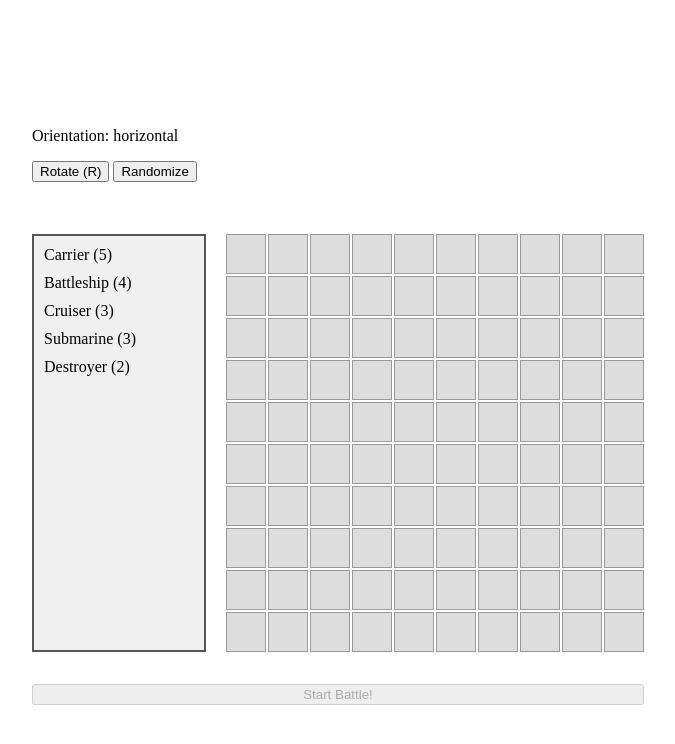
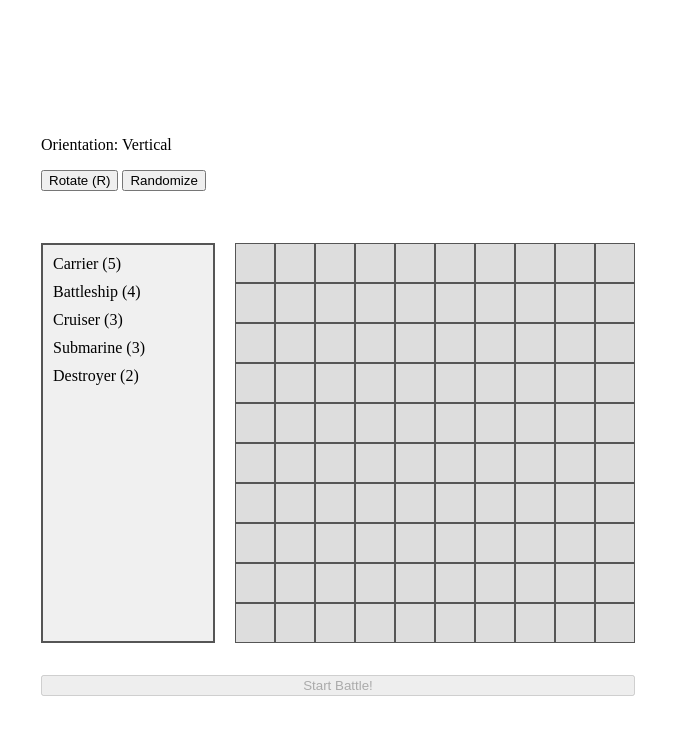
Before and after one commit to lolol0918/battleship, a website built with webpack: page src/index.html in a window 1280 px wide. Both pictures are taken after a click on the button "Rotate (R)". Shown: the whole page, without its empty margins (302-977 px from the left). Built offline with nearby package versions, Linux system fonts and the light colour scheme.

Commit message:
chore: diabled eslint unused variable for one line
-Capitalized the first letter of the orientation

```diff
--- a/src/index.js
+++ b/src/index.js
@@ -6,10 +6,9 @@ const playerGameboard = new Gameboard();
 const { shipsToPlace } = Gameboard;
 
 // store the instance even if you don’t use it immediately
+// eslint-disable-next-line no-unused-vars
 const placementPhase = new PlacementPhase(
   playerGameboard,
   'placement-board',
   shipsToPlace,
 );
-
-placementPhase.initUI();
--- a/src/style.css
+++ b/src/style.css
@@ -34,12 +34,11 @@ body {
   display: grid;
   grid-template-columns: repeat(10, 40px);
   grid-template-rows: repeat(10, 40px);
-  gap: 2px;
 }
 
 .cell {
   background-color: #ddd;
-  border: 1px solid #999;
+  border: 1px solid #555;
 }
 /* Hover effect for player's board */
 .player-board .cell:hover {
--- a/src/ui/placementPhase.js
+++ b/src/ui/placementPhase.js
@@ -81,7 +81,8 @@ export default class PlacementPhase {
     rotateBtn.addEventListener('click', () => {
       this.orientation =
         this.orientation === 'horizontal' ? 'vertical' : 'horizontal';
-      orientationLabel.textContent = this.orientation;
+      orientationLabel.textContent =
+        this.orientation.charAt(0).toUpperCase() + this.orientation.slice(1);
     });
   }
 
```
